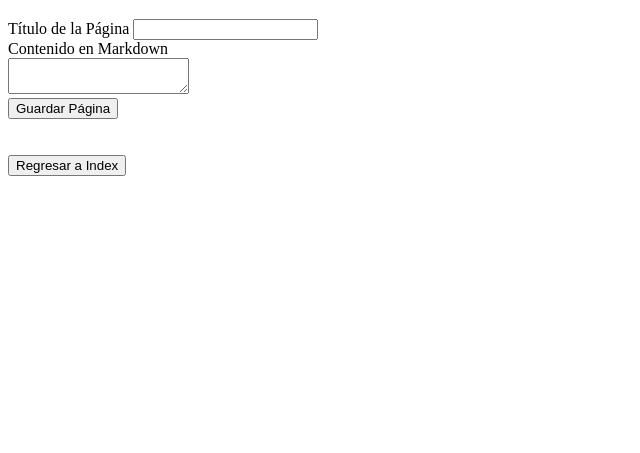
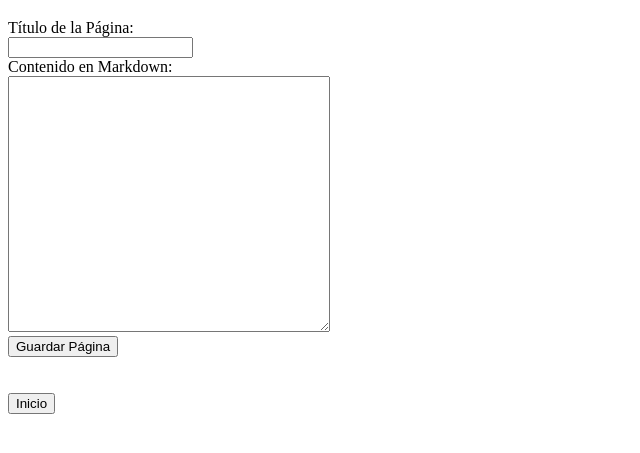
Before and after one commit to renzogeomar/Laboratorio-8, a plain HTML site: page new.html in a window 1280 px wide. Shown: the part 61-514 px from the top of the page, without its empty margins (0-640 px from the left). Drawn offline with Linux system fonts and the light colour scheme.

Commit message:
estilizando las páginas

```diff
--- a/new.html
+++ b/new.html
@@ -4,23 +4,32 @@
     <meta charset="UTF-8">
     <meta name="viewport" content="width=device-width, initial-scale=1.0">
     <title>Crear Nueva Página</title>
+    <style>
+        #contenido {
+            width: 25%; /* Para que ocupe el 100% del ancho disponible */
+            height: 250px; /* Ajusta la altura del cuadro de texto */
+        }
+    </style>
 </head>
 <body>
+    <div>
         <h1>Crear Nueva Página</h1>
         <form action="cgi-bin/new.pl" method="post">
-        <label for="titulo">Título de la Página</label>
+            <label for="titulo">Título de la Página:</label><br>
             <input type="text" id="titulo" name="titulo" required><br>
 
-        <label for="contenido">Contenido en Markdown</label><br>
+            <label for="contenido">Contenido en Markdown:</label><br>
             <textarea id="contenido" name="contenido" required></textarea><br>
 
             <button type="submit">Guardar Página</button>
         </form>
-
+    </div>
     <!-- Botón para regresar a index.html -->
+    <div class="boton">
         <br><br>
         <a href="/index.html">
-        <button>Regresar a Index</button>
+            <button>Inicio</button>
         </a>
+    </div>
 </body>
 </html>
```
Also changed, not shown: index.html (+10 -10 lines), 1 other file. Lines whose indentation alone changed are shown as unchanged.
